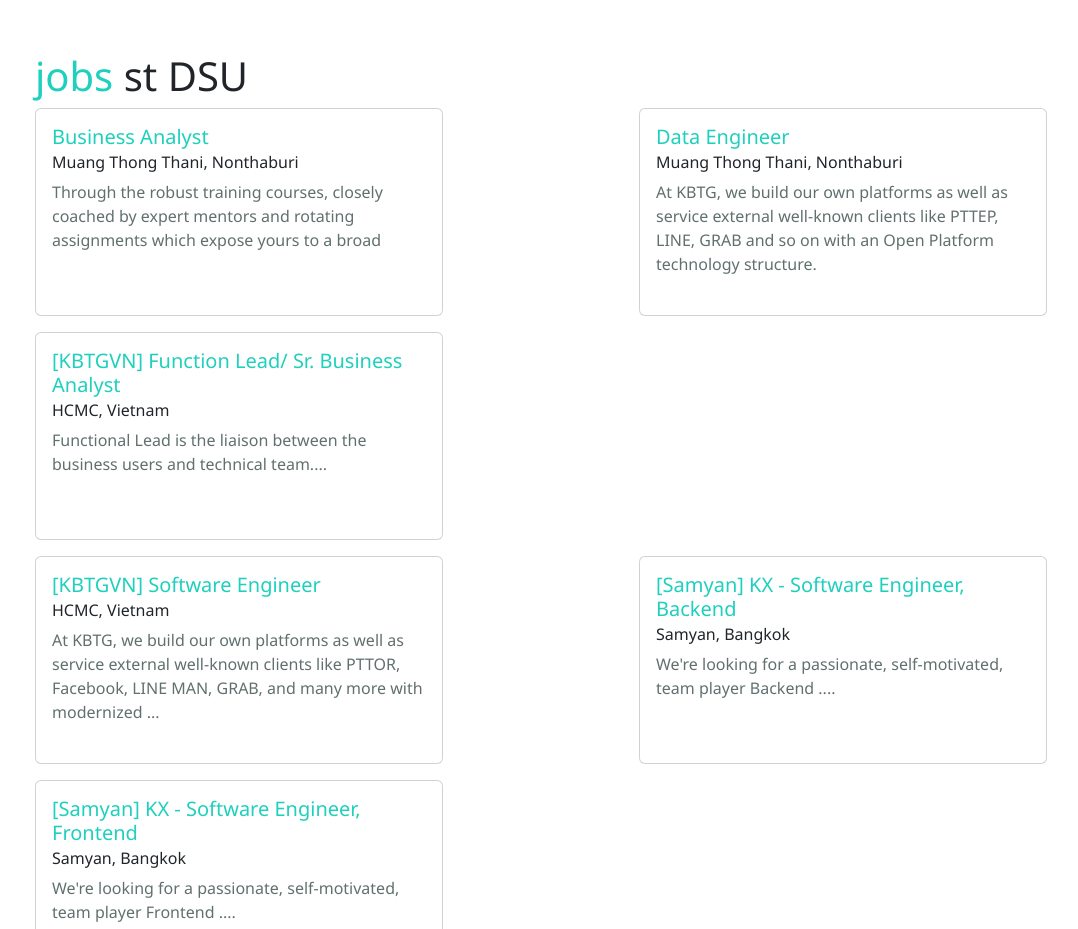
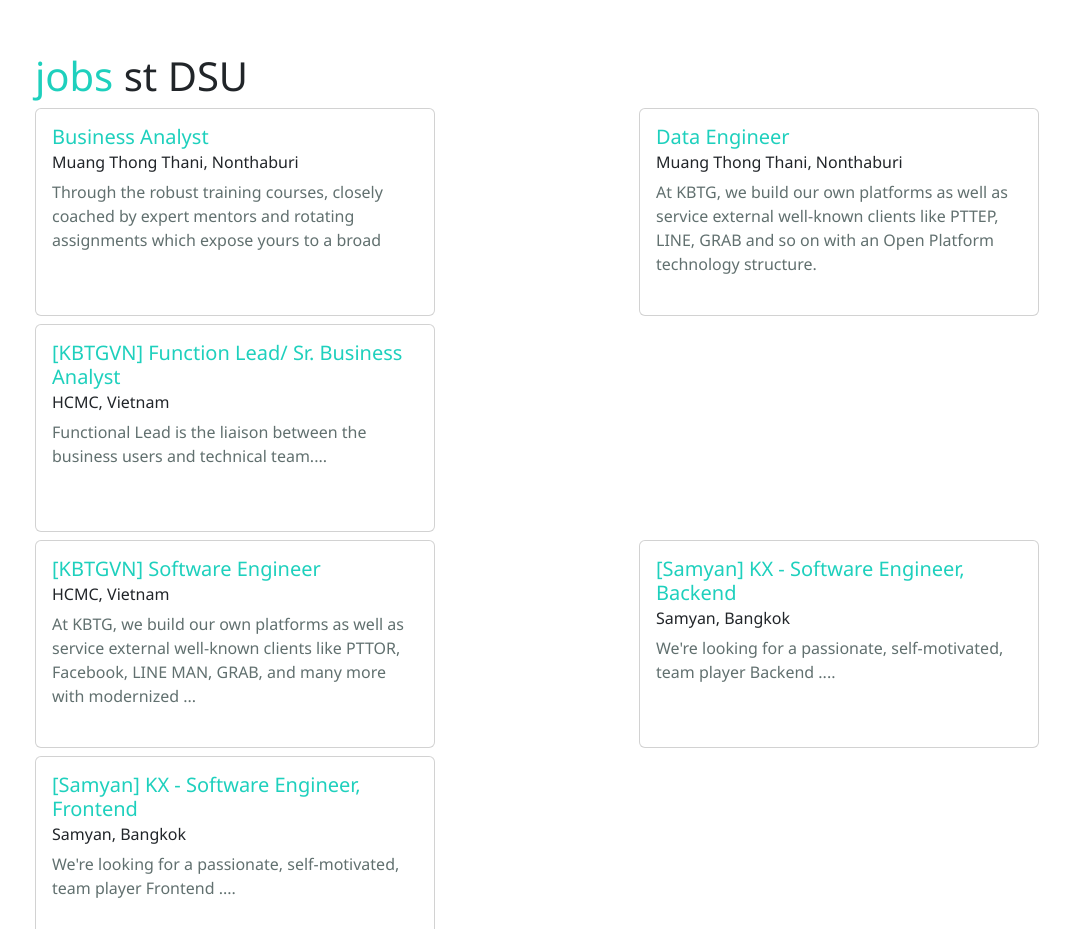
Before and after one commit to Cyberian9T/digitalsetup-assignment, a Next.js app: page / in a window 1280 px wide. Shown: the part 3023-3952 px from the top of the page, without its empty margins (13-1091 px from the left). Built offline with nearby package versions, Linux system fonts and the light colour scheme.

Commit message:
Update Career.js

```diff
--- a/src/components/Career.js
+++ b/src/components/Career.js
@@ -9,7 +9,7 @@
                 </h1>
                 <div className="row">
                     <div className='col'>
-                        <div className="card mb-3" style={{ width: "408px", height: "208px" }}>
+                        <div className="card mb-2" style={{ width: "400px", height: "208px" }}>
                             <div className="card-body">
                                 <h5 className="card-title" style={{ color: '#1ED0BD'}}>Business Analyst</h5>
                                 <h6 className="card-subtitle mb-2">Muang Thong Thani, Nonthaburi</h6>
@@ -18,7 +18,7 @@
                         </div>
                     </div>
                     <div className='col'>
-                        <div className="card mb-3" style={{ width: "408px", height: "208px" }}>
+                        <div className="card mb-2" style={{ width: "400px", height: "208px" }}>
                             <div className="card-body">
                                 <h5 className="card-title" style={{ color: '#1ED0BD'}}>Data Engineer</h5>
                                 <h6 className="card-subtitle mb-2">Muang Thong Thani, Nonthaburi</h6>
@@ -27,7 +27,7 @@
                         </div>
                     </div>
                     <div className='col'>
-                        <div className="card mb-3" style={{ width: "408px", height: "208px" }}>
+                        <div className="card mb-2" style={{ width: "400px", height: "208px" }}>
                             <div className="card-body">
                                 <h5 className="card-title" style={{ color: '#1ED0BD'}}>[KBTGVN] Function Lead/ Sr. Business Analyst</h5>
                                 <h6 className="card-subtitle mb-2">HCMC, Vietnam</h6>
@@ -38,7 +38,7 @@
                 </div>
                 <div className="row">
                     <div className='col'>
-                        <div className="card mb-3" style={{ width: "408px", height: "208px" }}>
+                        <div className="card mb-2" style={{ width: "400px", height: "208px" }}>
                             <div className="card-body">
                                 <h5 className="card-title" style={{ color: '#1ED0BD'}}>[KBTGVN] Software Engineer</h5>
                                 <h6 className="card-subtitle mb-2">HCMC, Vietnam</h6>
@@ -47,7 +47,7 @@
                         </div>
                     </div>
                     <div className='col'>
-                        <div className="card mb-3" style={{ width: "408px", height: "208px" }}>
+                        <div className="card mb-2" style={{ width: "400px", height: "208px" }}>
                             <div className="card-body">
                                 <h5 className="card-title" style={{ color: '#1ED0BD'}}>[Samyan] KX - Software Engineer, Backend</h5>
                                 <h6 className="card-subtitle mb-2">Samyan, Bangkok</h6>
@@ -56,7 +56,7 @@
                         </div>
                     </div>
                     <div className='col'>
-                        <div className="card " style={{ width: "408px", height: "208px" }}>
+                        <div className="card mb-2" style={{ width: "400px", height: "208px" }}>
                             <div className="card-body">
                                 <h5 className="card-title" style={{ color: '#1ED0BD'}}>[Samyan] KX - Software Engineer, Frontend</h5>
                                 <h6 className="card-subtitle mb-2">Samyan, Bangkok</h6>
```
